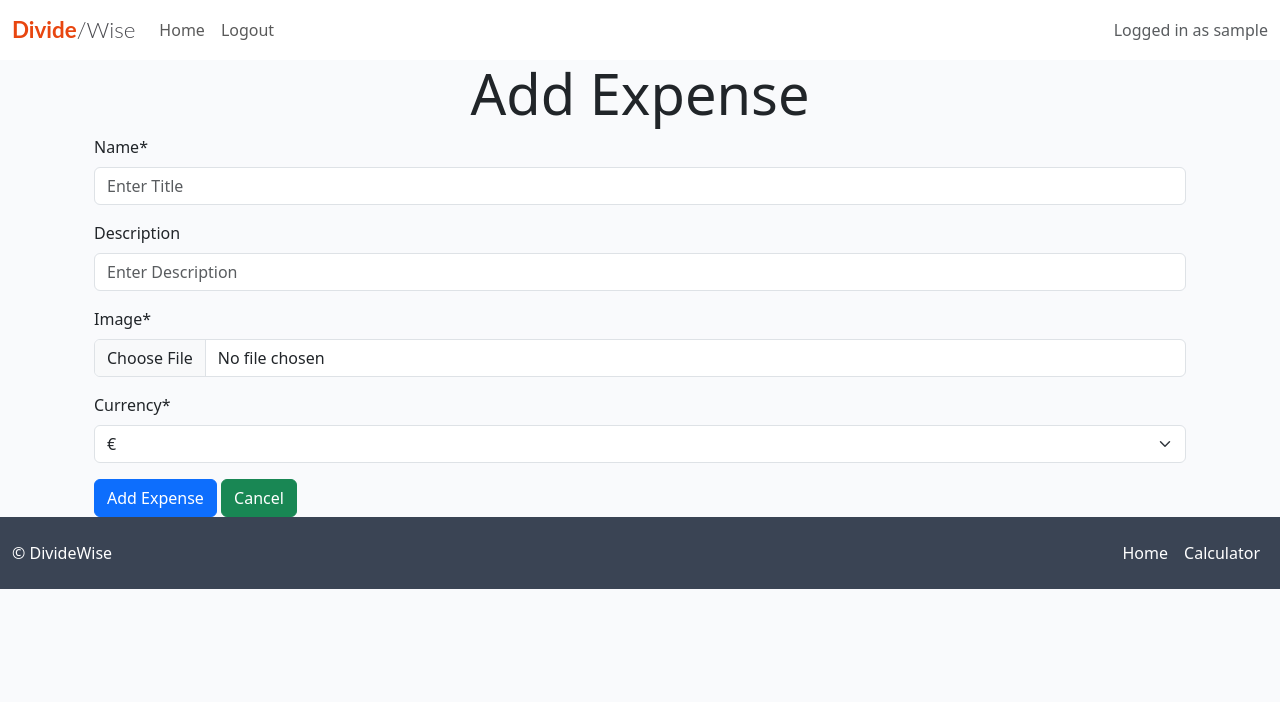
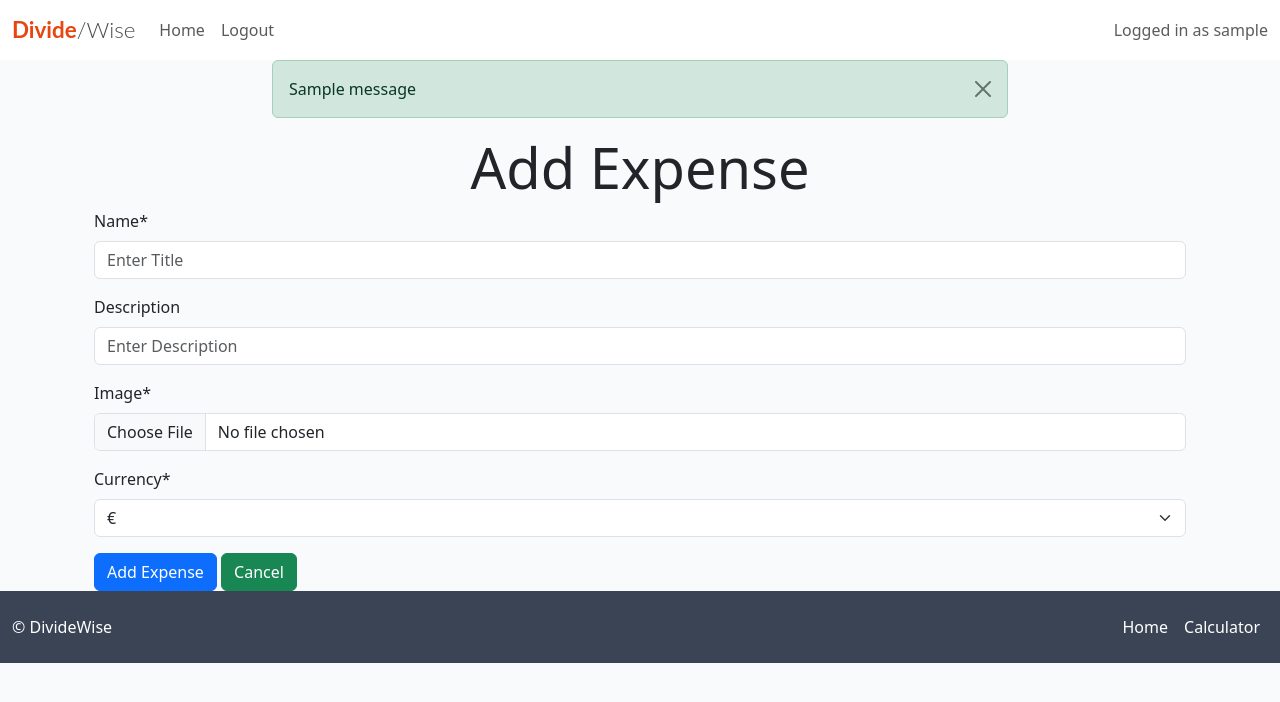
Before and after one commit to jack-brosnan/DivideWise, a Django app: page /add_space/ in a window 1280 px wide. Shown: the top 702 px of the page. Run offline with Django 4.2, Linux system fonts and the light colour scheme; a user stored in the database is signed in; tables that the repository leaves empty hold one stand-in row (values such as "Sample post"); one stand-in notice (Sample message) is shown; some libraries are stand-ins or nearby versions.

Commit message:
Added django messages to display when user updates space data records

```diff
--- a/expense_app/views.py
+++ b/expense_app/views.py
@@ -55,10 +55,10 @@ def edit_space(request, edit_id):
         expense_space_form = ExpenseSpaceForm(data=request.POST, files=request.FILES, instance=expense_space)
         if expense_space_form.is_valid():
             expense_space_form.save()
-            messages.success(request, 'Space Updated!')
+            messages.add_message(request, messages.SUCCESS, 'Space Updated!')
             return HttpResponseRedirect(reverse('home'))
         else:
-            messages.error(request, 'Error updating expense!')
+            messages.add_message(request, messages.ERROR, 'Error updating expense!')
 
     else:
         expense_space_form = ExpenseSpaceForm(instance=expense_space)
@@ -74,6 +74,6 @@ def delete_space(request, space_id):
     expense_space = get_object_or_404(ExpenseSpace, pk=space_id, user=request.user)
     if request.method == "POST":
         expense_space.delete()
-        messages.success(request, 'Space deleted successfully!')
+        messages.add_message(request, messages.SUCCESS, 'Space deleted successfully!')
         return redirect('home')
     return redirect('home')
--- a/templates/base.html
+++ b/templates/base.html
@@ -69,6 +69,21 @@
         </div>
     </nav>
 
+    <!-- displaying Django messages -->
+    <div class="container">
+        <div class="row">
+            <div class="col-md-8 offset-md-2">
+                {% for message in messages %}
+                <div class="alert {{ message.tags }} alert-dismissible
+          fade show" id="msg" role="alert">
+                    {{ message | safe }}
+                    <button type="button" class="btn-close" data-bs-dismiss="alert" aria-label="Close"></button>
+                </div>
+                {% endfor %}
+            </div>
+        </div>
+    </div>
+
     <main>
         <div class="container dashboard-view">
             {% block content %}
@@ -106,7 +121,7 @@
         integrity="sha384-0pUGZvbkm6XF6gxjEnlmuGrJXVbNuzT9qBBavbLwCsOGabYfZo0T0to5eqruptLy" crossorigin="anonymous">
     </script>
     <!-- Local script -->
-     <script src="static/js/script.js"></script>
+    <script src="static/js/script.js"></script>
     <!-- Font Awesome -->
     <script src="https://kit.fontawesome.com/1ef2e57231.js" crossorigin="anonymous"></script>
 </body>
```
Also changed, not shown: dividewise/settings.py (+7 -1 lines).
